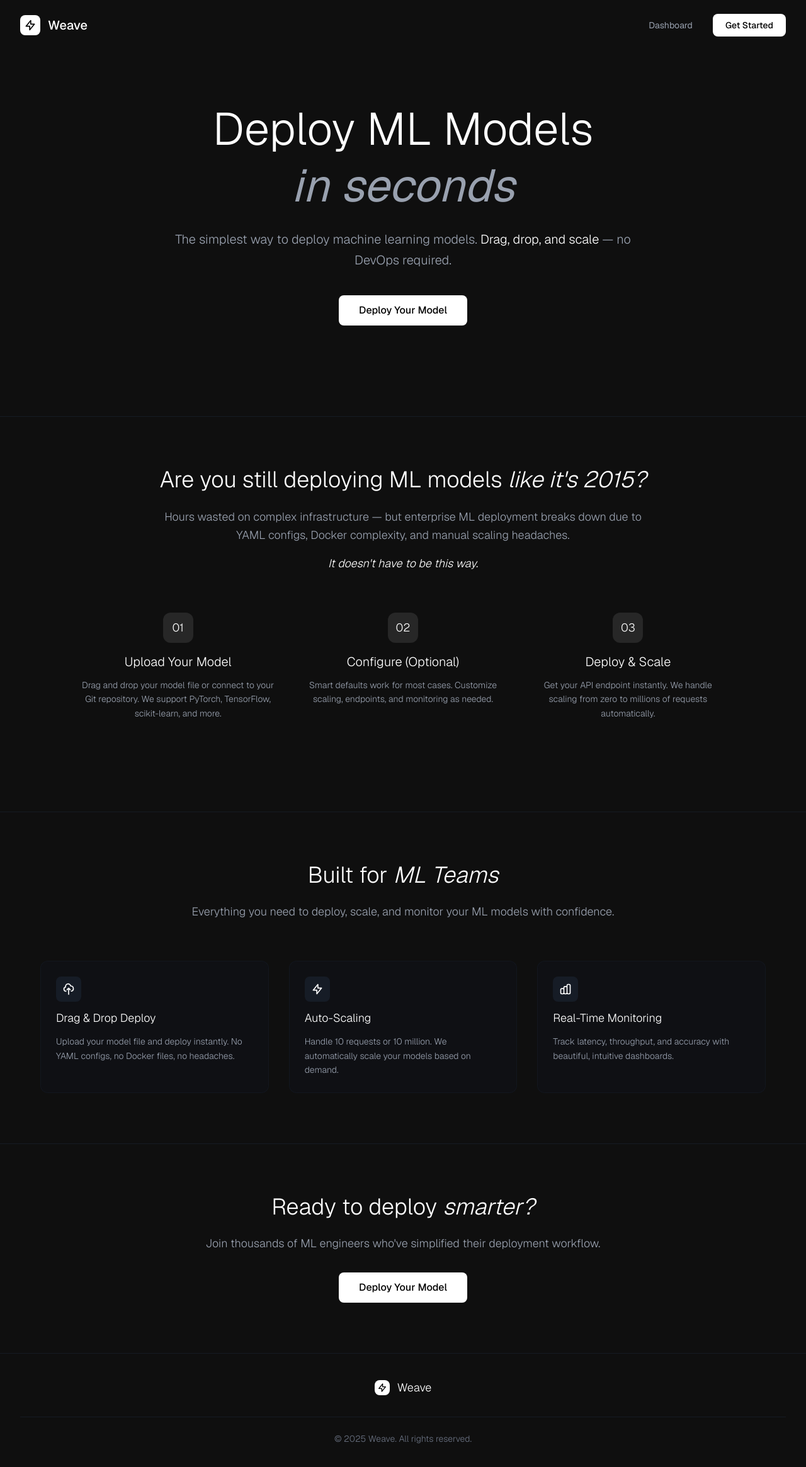
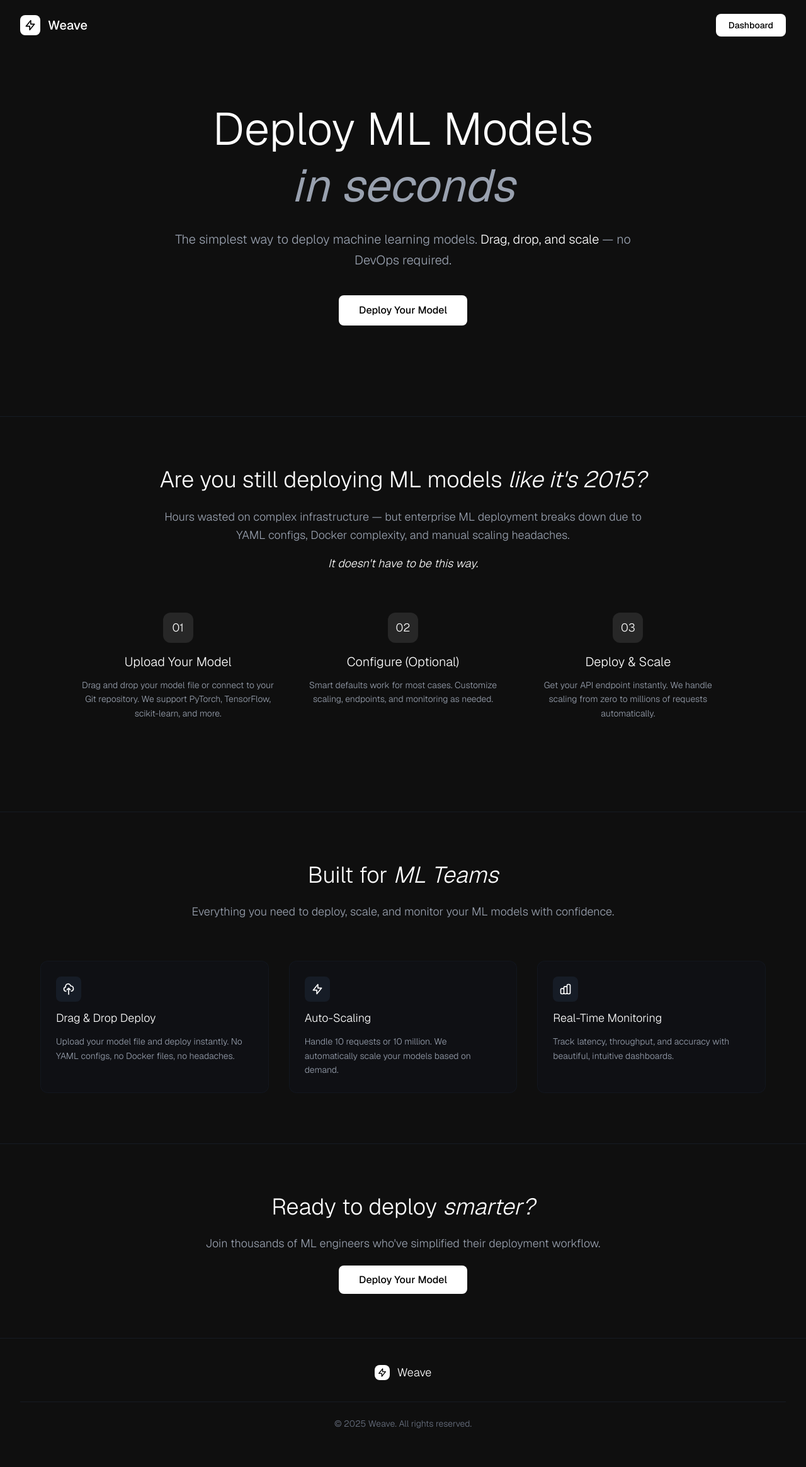
Before and after one commit to vikv1/weave, a Next.js app: page / in a window 1280 px wide. Shown: the top 2330 px of the page at 63% size. Built offline with nearby package versions, Linux system fonts and the light colour scheme.

Commit message:
small homepage edits

```diff
--- a/src/app/page.tsx
+++ b/src/app/page.tsx
@@ -45,19 +45,12 @@ export default function Home() {
               <span className="text-xl font-medium text-white">Weave</span>
             </div>
 
-            <div className="flex items-center space-x-8">
             <Link
+              className="bg-white text-black px-5 py-2 rounded-lg text-sm font-medium hover:bg-gray-100 transition-all duration-200"
               href="/dashboard"
-                className="text-gray-400 hover:text-white transition-colors text-sm"
             >
               Dashboard
             </Link>
-              <Link href="/dashboard">
-                <button className="bg-white text-black px-5 py-2 rounded-lg text-sm font-medium hover:bg-gray-100 transition-all duration-200">
-                  Get Started
-                </button>
-              </Link>
-            </div>
           </div>
         </div>
       </nav>
@@ -79,10 +72,11 @@ export default function Home() {
               no DevOps required.
             </p>
             <div className="flex flex-col sm:flex-row items-center justify-center gap-4 animate-fade-in-up animation-delay-300">
-              <Link href="/dashboard">
-                <button className="bg-white text-black px-8 py-3 rounded-lg text-base font-medium hover:bg-gray-100 transform hover:scale-105 transition-all duration-300">
+              <Link
+                href="/dashboard"
+                className="bg-white text-black px-8 py-3 rounded-lg text-base font-medium hover:bg-gray-100 transform hover:scale-105 transition-all duration-300"
+              >
                 Deploy Your Model
-                </button>
               </Link>
             </div>
           </div>
@@ -251,10 +245,11 @@ export default function Home() {
             Join thousands of ML engineers who've simplified their deployment
             workflow.
           </p>
-          <Link href="/dashboard">
-            <button className="bg-white text-black px-8 py-3 rounded-lg text-base font-medium hover:bg-gray-100 transform hover:scale-105 transition-all duration-300">
+          <Link
+            href="/dashboard"
+            className="bg-white text-black px-8 py-3 rounded-lg text-base font-medium hover:bg-gray-100 transform hover:scale-105 transition-all duration-300"
+          >
             Deploy Your Model
-            </button>
           </Link>
         </div>
       </section>
```
Lines whose indentation alone changed are shown as unchanged.
